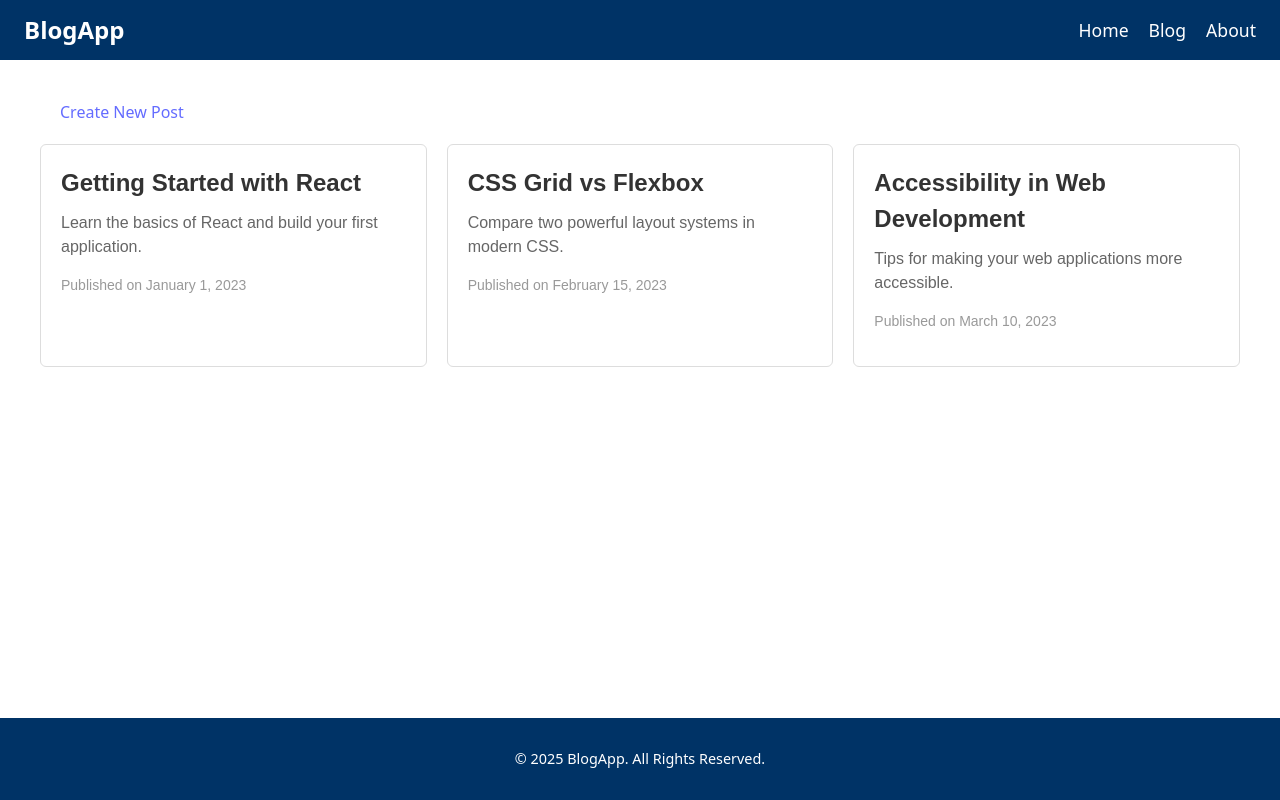
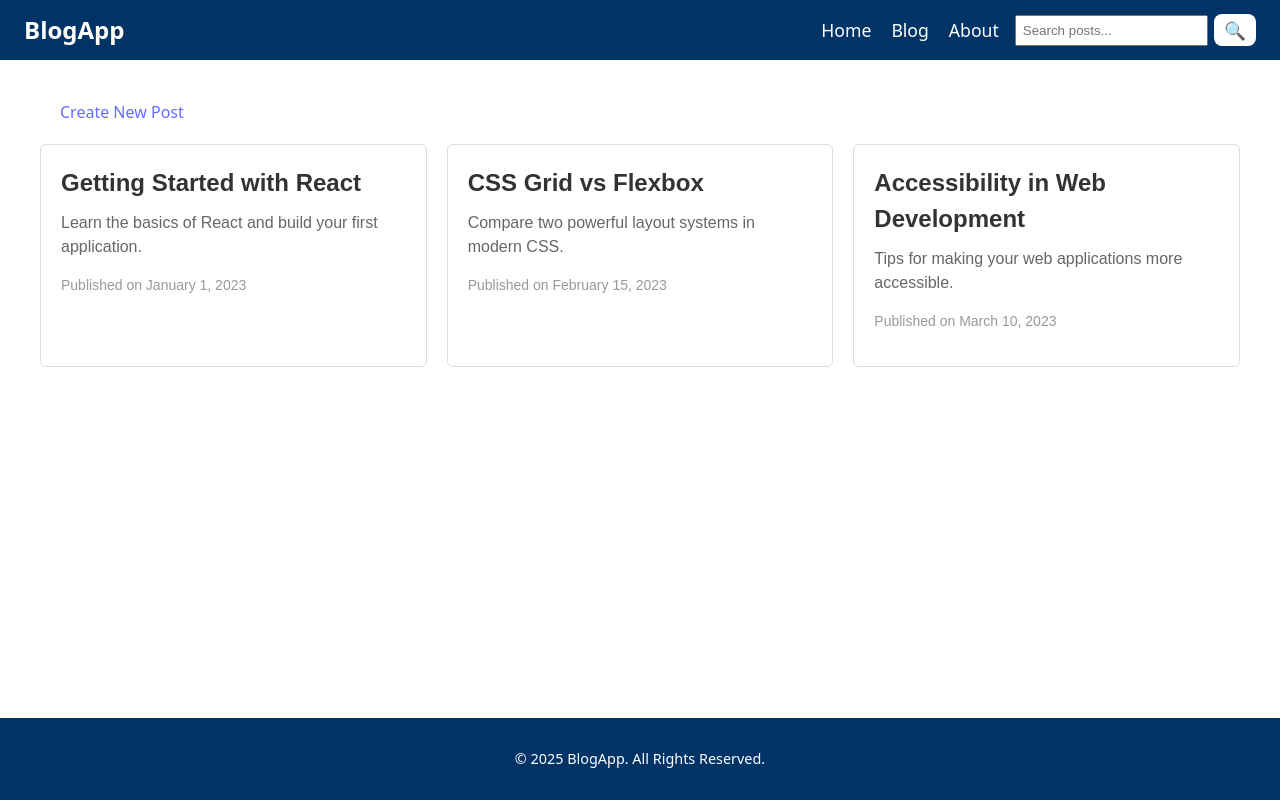
Before and after one commit to vanikamra/React-Challenge-5, a React (Vite) app: page / in a window 1280 px wide. Built offline with nearby package versions, Linux system fonts and the light colour scheme.

Commit message:
Completed Challenge 7: Search UI + filtering + responsive navbar

```diff
--- a/src/App.jsx
+++ b/src/App.jsx
@@ -1,5 +1,6 @@
 import { Routes, Route, useParams, useNavigate, Link } from "react-router-dom";
 import { useState } from "react";
+
 import BlogPostList from "./REACT_CHALLENGE_1/BlogPostList.jsx";
 import BlogPostDetail from "./REACT_CHALLENGE_1/BlogPostDetail.jsx";
 import BlogPostForm from "./REACT_CHALLENGE_1/BlogPostForm.jsx";
@@ -49,6 +50,22 @@ const initialPosts = [
 
 function App() {
   const [posts, setPosts] = useState(initialPosts);
+  const [searchQuery, setSearchQuery] = useState("");
+
+  function handleSearch(query) {
+    setSearchQuery(query);
+  }
+
+  // Filter posts by title OR content, case-insensitive
+  const normalizedQuery = searchQuery.toLowerCase().trim();
+  const filteredPosts = posts.filter((post) => {
+    if (!normalizedQuery) return true;
+
+    const title = post.title?.toLowerCase() || "";
+    const content = post.content?.toLowerCase() || "";
+
+    return title.includes(normalizedQuery) || content.includes(normalizedQuery);
+  });
 
   // remove post from state
   function handleDeletePost(idToDelete) {
@@ -64,10 +81,9 @@ function App() {
       return <p>Blog post not found.</p>;
     }
 
-
     function handleDeleteAndNavigate(postId) {
-      handleDeletePost(postId);   // remove from state
-      navigate("/");              // redirect back to list
+      handleDeletePost(postId); // remove from state
+      navigate("/"); // redirect back to list
     }
 
     return (
@@ -99,7 +115,6 @@ function App() {
 
     function handleCreate(formData) {
       const newId = Date.now().toString();
-
 
       const plainContent = formData.content.replace(/<[^>]+>/g, "");
       const summary =
@@ -197,9 +212,21 @@ function App() {
   }
 
   return (
-    <Layout>
+  <Layout onSearch={handleSearch}>
     <Routes>
-        <Route path="/" element={<BlogPostList posts={posts} />} />
+      <Route
+        path="/"
+        element={
+          <>
+            {/* results  */}
+            {filteredPosts.length === 0 ? (
+              <p>No posts found.</p>
+            ) : (
+              <BlogPostList posts={filteredPosts} />
+            )}
+          </>
+        }
+      />
       <Route path="/posts/new" element={<NewPostRoute />} />
       <Route path="/posts/:id" element={<BlogPostDetailRoute />} />
       <Route path="/posts/:id/edit" element={<EditPostRoute />} />
--- a/src/REACT_CHALLENGE_1/CommentForm.jsx
+++ b/src/REACT_CHALLENGE_1/CommentForm.jsx
@@ -40,7 +40,7 @@ export default function CommentForm({ onSubmit, isLoggedIn, userName }) {
     setIsSubmitting(false);
     setText(""); // always clear the comment text
 
-    // If user is NOT logged in, also clear the name field
+    // If user is not logged in, also clear the name field
     if (!isLoggedIn) {
       setName("");
     }
@@ -50,7 +50,6 @@ export default function CommentForm({ onSubmit, isLoggedIn, userName }) {
 
   return (
     <section className="comment-form" aria-label="Add a comment">
-      {/* Screen-reader only status message */}
       <div className="comments__sr-status" aria-live="polite">
         {statusMessage}
       </div>
--- a/src/REACT_CHALLENGE_1/Layout.jsx
+++ b/src/REACT_CHALLENGE_1/Layout.jsx
@@ -1,11 +1,12 @@
 import React from "react";
 import NavBar from "./NavBar";
 import styles from "./Layout.module.css";
-export default function Layout({ children }) {
+
+export default function Layout({ children, onSearch }) {
   return (
     <div className={styles.layout}>
       <header className={styles.header}>
-        <NavBar />
+        <NavBar onSearch={onSearch} />
       </header>
 
       <main className={styles.main}>{children}</main>
--- a/src/REACT_CHALLENGE_1/NavBar.jsx
+++ b/src/REACT_CHALLENGE_1/NavBar.jsx
@@ -1,36 +1,89 @@
 import React, { useState } from "react";
 import { Link } from "react-router-dom";
 import styles from "./NavBar.module.css";
+import SearchBar from "./SearchBar.jsx";
 
-export default function NavBar() {
+export default function NavBar({ onSearch }) {
   const [isMobileMenuOpen, setIsMobileMenuOpen] = useState(false);
+  const [mobileSearchOpen, setMobileSearchOpen] = useState(false);
 
   function toggleMobileMenu() {
-        setIsMobileMenuOpen((prev) => !prev);
+    setIsMobileMenuOpen((prev) => {
+      const next = !prev;
+      if (next) {
+        setMobileSearchOpen(false); // if menu opens, close search
+      }
+      return next;
+    });
   }
 
   function closeMobileMenu() {
     setIsMobileMenuOpen(false);
   }
 
+  function openMobileSearch() {
+    setMobileSearchOpen(true);
+    setIsMobileMenuOpen(false); // make sure menu is closed
+  }
+
+  function closeMobileSearch() {
+    setMobileSearchOpen(false);
+  }
+
   return (
+    <div className={styles.navWrapper}>
+      {/* TOP NAV BAR */}
       <nav className={styles.navBar}>
+        {/* Logo */}
         <Link to="/" className={styles.logo} onClick={closeMobileMenu}>
           BlogApp
         </Link>
+
+        {/* Desktop links */}
         <div className={styles.links}>
           <Link to="/">Home</Link>
           <Link to="/blog">Blog</Link>
           <Link to="/about">About</Link>
         </div>
+
+        {/* Desktop search: one search bar and one small white icon button */}
+        {onSearch && (
+          <div className={styles.searchDesktop}>
+            <SearchBar onSearch={onSearch} />
+            <button
+              className={styles.searchButton}
+              aria-label="Search posts"
+              type="button"
+            >
+              🔍
+            </button>
+          </div>
+        )}
+
+        {/* Mobile search icon (shown only on small screens) */}
+        {onSearch && (
+          <button
+            className={styles.mobileSearchIcon}
+            onClick={openMobileSearch}
+            aria-label="Open search"
+            type="button"
+          >
+            🔍
+          </button>
+        )}
+
+        {/* Hamburger button for mobile menu */}
         <button
           className={styles.hamburger}
           onClick={toggleMobileMenu}
           aria-label="Toggle menu"
           aria-expanded={isMobileMenuOpen}
+          type="button"
         >
           {isMobileMenuOpen ? "✕" : "☰"}
         </button>
+
+        {/* Mobile dropdown menu */}
         {isMobileMenuOpen && (
           <div className={styles.mobileMenu}>
             <Link to="/" onClick={closeMobileMenu}>
@@ -45,7 +98,20 @@ export default function NavBar() {
           </div>
         )}
       </nav>
+
+      {/* Expanded mobile search bar BELOW the navbar */}
+      {mobileSearchOpen && (
+        <div className={styles.mobileSearchBar}>
+          <SearchBar onSearch={onSearch} />
+          <button
+            className={styles.mobileSearchCancel}
+            onClick={closeMobileSearch}
+            type="button"
+          >
+            Cancel
+          </button>
+        </div>
+      )}
+    </div>
   );
-
-
 }
--- a/src/REACT_CHALLENGE_1/NavBar.module.css
+++ b/src/REACT_CHALLENGE_1/NavBar.module.css
@@ -1,14 +1,17 @@
+.navWrapper {
+  position: relative; /* allows mobile search bar to sit below */
+}
+
 .navBar {
   position: fixed;
   top: 0;
   left: 0;
   right: 0;
 
-  height: 60px;
-
+  min-height: 60px;
   display: flex;
   align-items: center;
-  justify-content: flex-start;   /* children flow left  to right */
+  justify-content: flex-start;
 
   padding: 0 1.5rem;
 
@@ -18,7 +21,7 @@
   z-index: 1000;
 }
 
-/* Logo — left side */
+/* LOGO */
 .logo {
   font-size: 1.5rem;
   font-weight: bold;
@@ -26,11 +29,11 @@
   color: white;
 }
 
-/* Desktop links — pushed to the right */
+/* DESKTOP NAV LINKS */
 .links {
   display: flex;
   gap: 1.25rem;
-  margin-left: auto;            /* pushes links all the way to the right */
+  margin-left: auto; /* pushes links and search to the right */
 }
 
 .links a {
@@ -44,36 +47,78 @@
   text-decoration: underline;
 }
 
-/* Hamburger — hidden on desktop */
+/* DESKTOP SEARCH AREA: input and small white button */
+.searchDesktop {
+  display: flex;
+  align-items: center;
+  gap: 6px;
+  margin-left: 1rem;
+}
+
+
+.searchDesktop input {
+
+}
+
+/* small white pill with icon */
+.searchButton {
+  background: white;
+  border: none;
+  width: 40px;
+  height: 32px;
+  border-radius: 8px;
+  cursor: pointer;
+
+  display: flex;
+  align-items: center;
+  justify-content: center;
+
+  font-size: 1.1rem;
+  color: #003366;
+  font-weight: bold;
+}
+
+
+.mobileSearchIcon {
+  display: none; /* hidden on desktop */
+}
+
+.mobileSearchBar {
+  display: none; /* hidden until opened on mobile */
+}
+
 .hamburger {
-  display: none;
+  display: none; /* hidden on desktop */
   background: none;
   border: none;
   font-size: 2rem;
   color: white;
   cursor: pointer;
-  /* mobile will control alignment */
 }
 
 .mobileMenu {
   display: none;
 }
 
-/* mobile */
+
 @media (max-width: 768px) {
   .navBar {
-    /* more left padding, less right padding */
     padding-left: 1rem;
-    padding-right: 0 ;
+    padding-right: 0;
   }
 
   .links {
+    display: none; /* hide desktop links */
+  }
+
+  /* hide entire desktop search area on mobile */
+  .searchDesktop {
     display: none;
   }
 
   .hamburger {
-    display: block;      /* show hamburger */
-    margin-left: auto;   /* push hamburger to the right */
+    display: block;
+    margin-left: auto; /* pushes hamburger to right edge */
   }
 
   .mobileMenu {
@@ -81,24 +126,61 @@
     top: 60px;
     left: 0;
     right: 0;
-    background: white;
 
     display: flex;
     flex-direction: column;
-
+    background: white;
     border-bottom: 1px solid #eee;
   }
 
   .mobileMenu a {
     padding: 1rem 1.5rem;
-    border-bottom: 1px solid #eee;
     text-decoration: none;
     color: #003366;
+    border-bottom: 1px solid #eee;
     font-size: 1.1rem;
   }
 
   .mobileMenu a:hover {
     background-color: #f5f5f5;
+  }
+
+    /* Mobile search icon button in nav bar */
+  .mobileSearchIcon {
+    display: inline-block;
+    background: none;
+    border: none;
+    font-size: 1.6rem;
+    cursor: pointer;
+    margin-left: 0.5rem;
+  }
+
+  /* Expanded mobile search area BELOW navbar */
+  .mobileSearchBar {
+    position: absolute;
+    top: 60px;
+    left: 0;
+    right: 0;
+
+    display: flex;
+    gap: 10px;
+    width: 100%;
+    padding: 12px;
+
+    background: white;
+    align-items: center;
+    border-bottom: 1px solid #eee;
+
+    z-index: 1001;
+  }
+
+  .mobileSearchCancel {
+    margin-left: auto; /* push to right */
+    border: none;
+    background: none;
+    font-size: 1rem;
+    cursor: pointer;
+    color: red;
   }
 }
 
@@ -112,6 +194,7 @@
     margin-left: auto !important;
   }
 }
+
 @media (max-width: 480px) {
   .navBar {
     padding-right: 0 !important;
@@ -119,6 +202,10 @@
 
   .hamburger {
     padding: 0 !important;
-    padding-right: 4px; /* tiny edge spacing */
+    padding-right: 4px;
   }
 }
+/* Hide the extra desktop search button */
+.searchButton button {
+  display: none;
+}
--- /dev/null
+++ b/src/REACT_CHALLENGE_1/SearchBar.jsx
@@ -0,0 +1,28 @@
+import { useState } from "react";
+
+export default function SearchBar({ onSearch }) {
+  const [query, setQuery] = useState("");
+
+  function handleSubmit(e) {
+    e.preventDefault();
+    onSearch(query);
+  }
+
+  return (
+    <form onSubmit={handleSubmit} style={{ display: "flex", gap: "8px" }}>
+      <input
+        type="text"
+        placeholder="Search posts..."
+        value={query}
+        onChange={(e) => {
+          setQuery(e.target.value);
+          onSearch(e.target.value);
+        }}
+        style={{
+          padding: "6px",
+          flex: 1,
+        }}
+      />
+    </form>
+  );
+}
```
Lines whose indentation alone changed are shown as unchanged.
